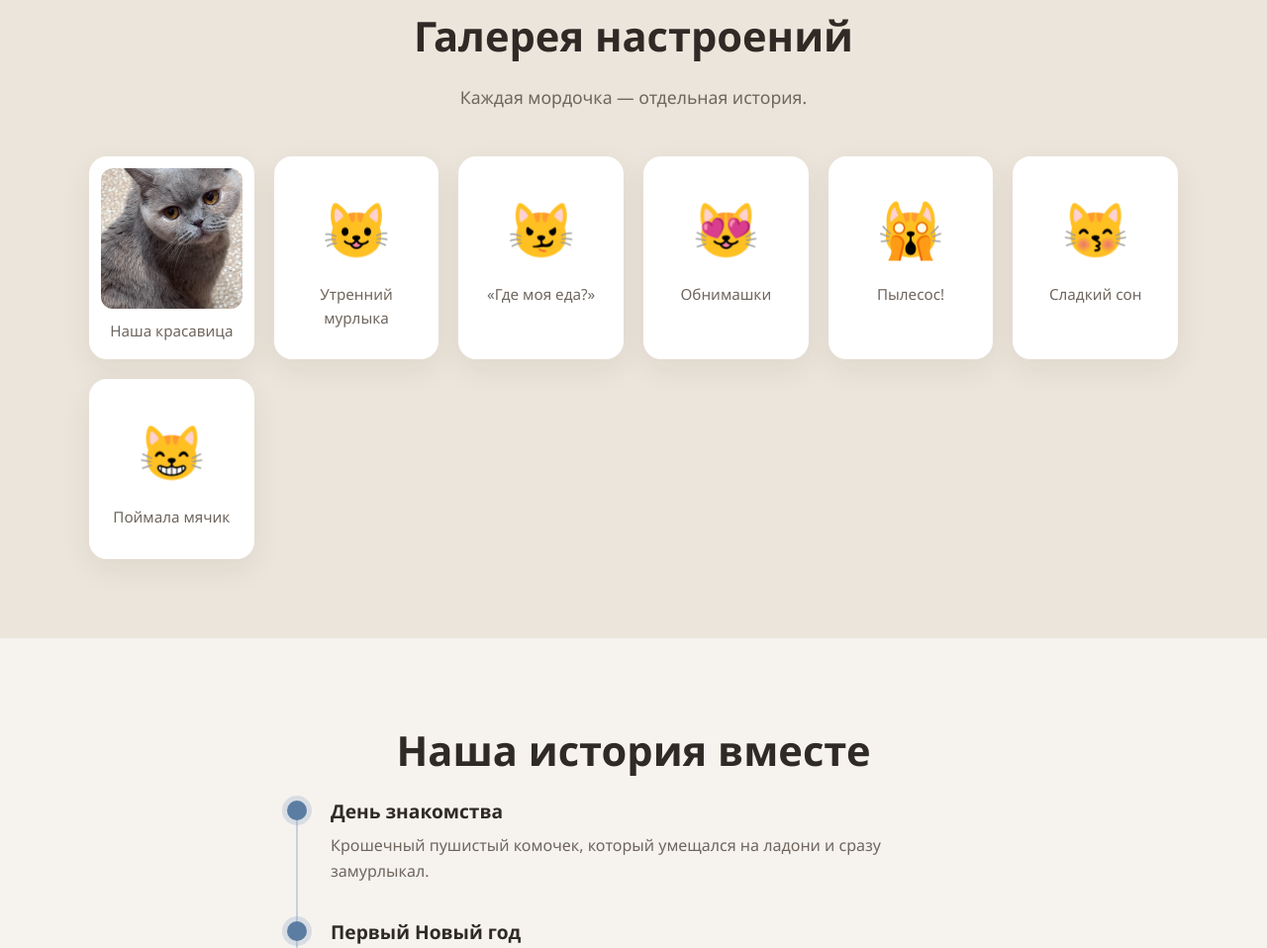
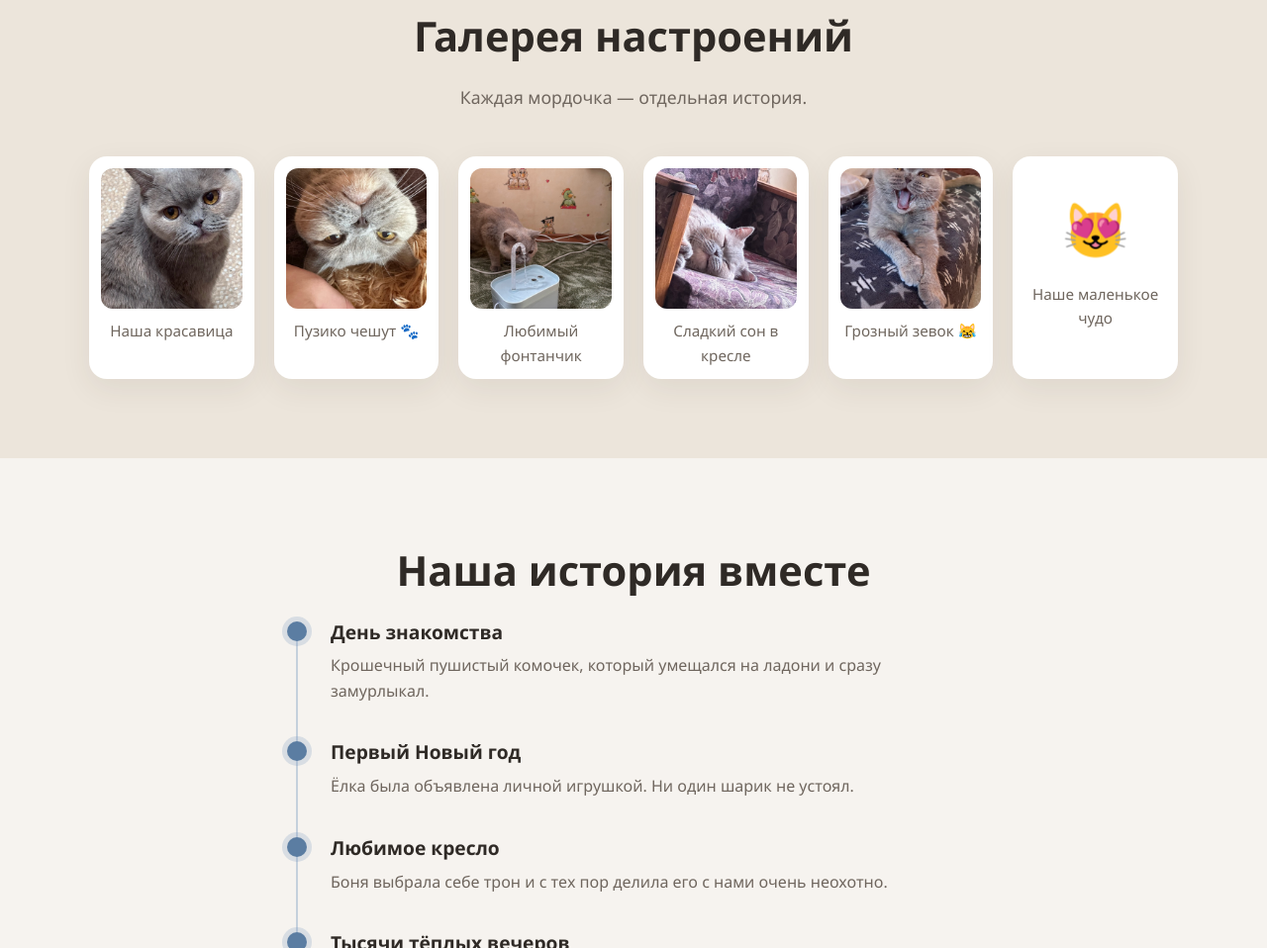
Before and after one commit to meisnastia/bonya-memories, a plain HTML site: page index.html in a window 1280 px wide. Shown: the part 1458-2416 px from the top of the page at 99% size. Drawn offline with Linux system fonts and the light colour scheme.

Commit message:
feat: добавить фотогалерею Бони из четырёх снимков
Живые кадры: почёсывание пузика, фонтанчик, сон в кресле и зевок.
Изображения конвертированы из HEIC в JPG и оптимизированы для веба

```diff
--- a/index.html
+++ b/index.html
@@ -69,15 +69,26 @@
     <p class="section__lead">Каждая мордочка — отдельная история.</p>
     <div class="gallery">
       <figure class="gallery__item gallery__item--photo">
-        <img src="images/bonya.jpg" alt="Портрет Бони" loading="lazy" />
+        <img src="images/bonya.jpg" alt="Портрет Бони с янтарными глазами" loading="lazy" />
         <figcaption>Наша красавица</figcaption>
       </figure>
-      <figure class="gallery__item"><span>😺</span><figcaption>Утренний мурлыка</figcaption></figure>
-      <figure class="gallery__item"><span>😼</span><figcaption>«Где моя еда?»</figcaption></figure>
-      <figure class="gallery__item"><span>😻</span><figcaption>Обнимашки</figcaption></figure>
-      <figure class="gallery__item"><span>🙀</span><figcaption>Пылесос!</figcaption></figure>
-      <figure class="gallery__item"><span>😽</span><figcaption>Сладкий сон</figcaption></figure>
-      <figure class="gallery__item"><span>😸</span><figcaption>Поймала мячик</figcaption></figure>
+      <figure class="gallery__item gallery__item--photo">
+        <img src="images/bonya-2.jpg" alt="Боня лежит вверх тормашками, ей чешут пузико" loading="lazy" />
+        <figcaption>Пузико чешут 🐾</figcaption>
+      </figure>
+      <figure class="gallery__item gallery__item--photo">
+        <img src="images/bonya-3.jpg" alt="Боня пьёт из фонтанчика для воды" loading="lazy" />
+        <figcaption>Любимый фонтанчик</figcaption>
+      </figure>
+      <figure class="gallery__item gallery__item--photo">
+        <img src="images/bonya-4.jpg" alt="Боня сладко спит в любимом кресле" loading="lazy" />
+        <figcaption>Сладкий сон в кресле</figcaption>
+      </figure>
+      <figure class="gallery__item gallery__item--photo">
+        <img src="images/bonya-5.jpg" alt="Боня широко зевает, лёжа на пледе со звёздами" loading="lazy" />
+        <figcaption>Грозный зевок 😹</figcaption>
+      </figure>
+      <figure class="gallery__item"><span>😻</span><figcaption>Наше маленькое чудо</figcaption></figure>
     </div>
   </section>
 
```
Also changed, not shown: images/bonya-2.jpg (added), images/bonya-3.jpg (added), images/bonya-4.jpg (added), images/bonya-5.jpg (added).
